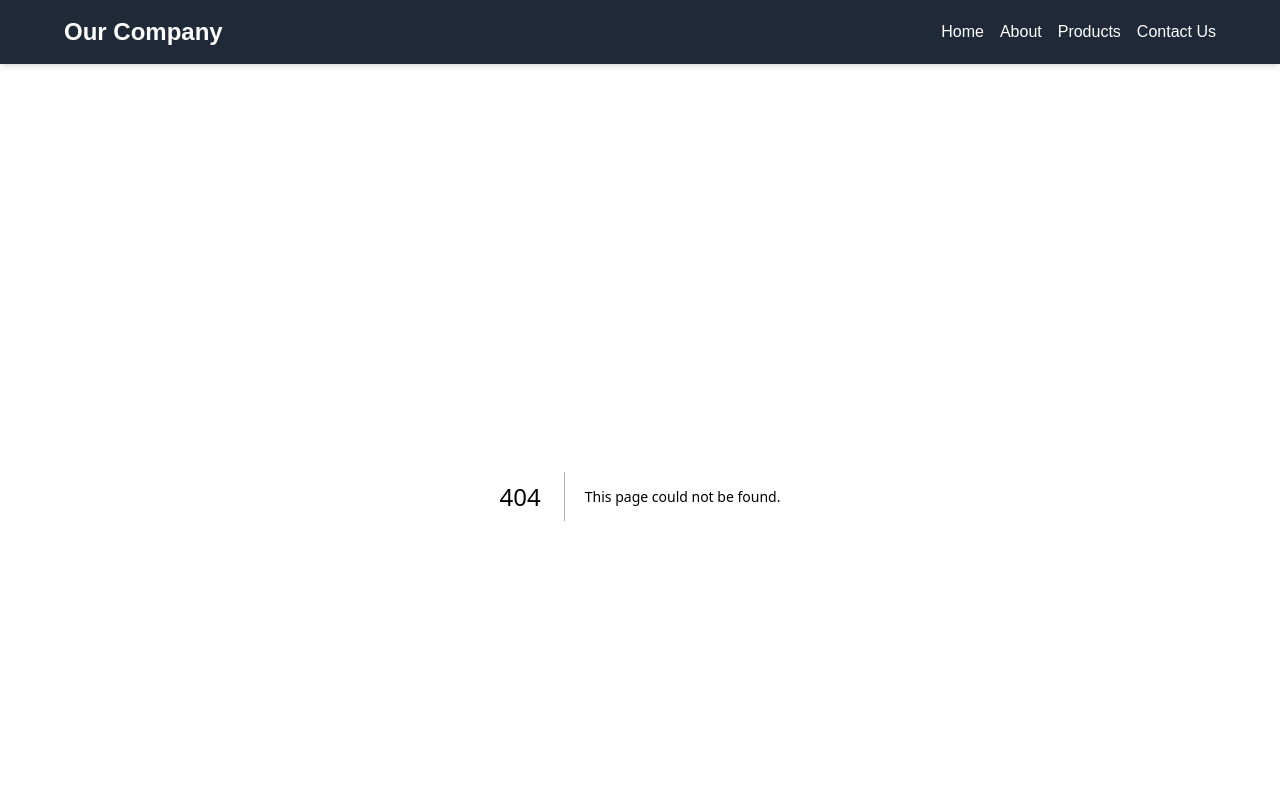
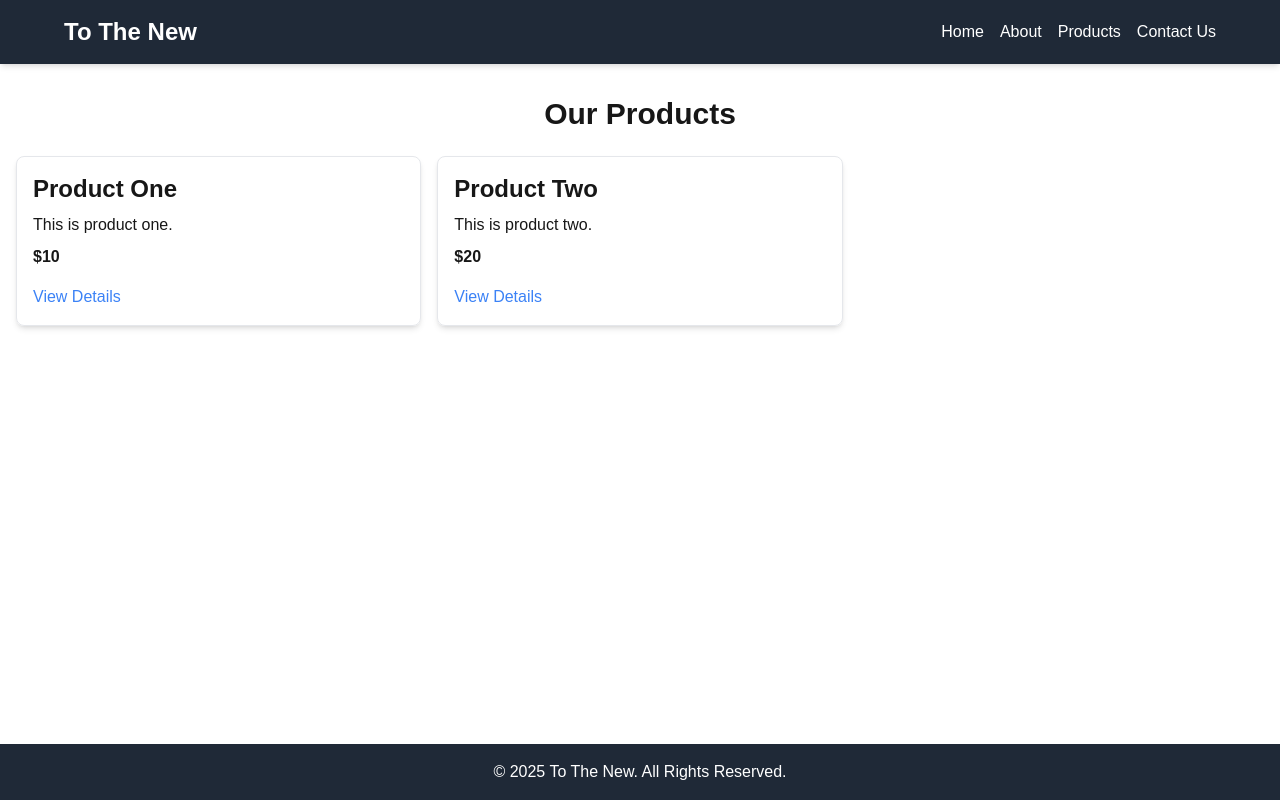
Before and after one commit to shivam-chauhan1/next-pages-routing, a Next.js app: page /products in a window 1280 px wide. Before the commit this address had no page. Shown: the top 800 px of the page. Built offline with nearby package versions, Linux system fonts and the light colour scheme.

Commit message:
static route

```diff
--- /dev/null
+++ b/app/about/page.tsx
@@ -0,0 +1,11 @@
+import data from "@/app/data/data.json";
+
+export default function About() {
+  const company = data.company;
+  return (
+    <div className="text-center">
+      <h1 className="text-4xl font-bold">About {company.name}</h1>
+      <p className="mt-4 text-lg">{company.description}</p>
+    </div>
+  );
+}
--- a/app/components/Header.tsx
+++ b/app/components/Header.tsx
@@ -4,7 +4,7 @@ export default function Header() {
   return (
     <header className="bg-gray-800 text-white p-4 fixed top-0 left-0 w-full shadow-md z-10">
       <div className="flex flex-wrap justify-center md:justify-between items-center max-w-6xl mx-auto text-center">
-        <div className="text-2xl font-bold w-full md:w-auto">Our Company</div>
+        <div className="text-2xl font-bold w-full md:w-auto">To The New</div>
         <nav className="flex flex-wrap justify-center space-x-4 mt-2 md:mt-0 w-full md:w-auto">
           <Link href="/">Home</Link>
           <Link href="/about">About</Link>
--- /dev/null
+++ b/app/contact/page.tsx
@@ -0,0 +1,10 @@
+export default function Contact() {
+  return (
+    <div className="text-center">
+      <h1 className="text-4xl font-bold">Contact Us</h1>
+      <p className="mt-4 text-lg">
+        Feel free to reach out to us at contact@ttn.com
+      </p>
+    </div>
+  );
+}
--- a/app/layout.tsx
+++ b/app/layout.tsx
@@ -1,18 +1,7 @@
 import type { Metadata } from "next";
-import { Geist, Geist_Mono } from "next/font/google";
 import "./globals.css";
 import Header from "./components/Header";
 import Footer from "./components/Footer";
-
-const geistSans = Geist({
-  variable: "--font-geist-sans",
-  subsets: ["latin"],
-});
-
-const geistMono = Geist_Mono({
-  variable: "--font-geist-mono",
-  subsets: ["latin"],
-});
 
 export const metadata: Metadata = {
   title: "To The New",
@@ -26,9 +15,7 @@ export default function RootLayout({
 }>) {
   return (
     <html lang="en">
-      <body
-        className={`${geistSans.variable} ${geistMono.variable} antialiased flex flex-col min-h-screen`}
-      >
+      <body className="flex flex-col min-h-screen">
         <Header />
         <main className="flex-grow p-4 pt-32 md:pt-24">{children}</main>
         <Footer />
--- /dev/null
+++ b/app/products/page.tsx
@@ -0,0 +1,32 @@
+import Link from "next/link";
+import data from "@/app/data/data.json";
+
+type Product = {
+  id: string;
+  name: string;
+  description: string;
+  price: string;
+};
+
+export default function Products() {
+  return (
+    <div>
+      <h1 className="text-3xl font-bold text-center">Our Products</h1>
+      <div className="grid grid-cols-1 sm:grid-cols-2 lg:grid-cols-3 gap-4 mt-6">
+        {data.products.map((product: Product) => (
+          <div key={product.id} className="border p-4 rounded-lg shadow-md">
+            <h2 className="text-2xl font-semibold">{product.name}</h2>
+            <p className="mt-2">{product.description}</p>
+            <p className="mt-2 font-bold">{product.price}</p>
+            <Link
+              href={`/products/${product.id}`}
+              className="text-blue-500 mt-4 inline-block"
+            >
+              View Details
+            </Link>
+          </div>
+        ))}
+      </div>
+    </div>
+  );
+}
```
